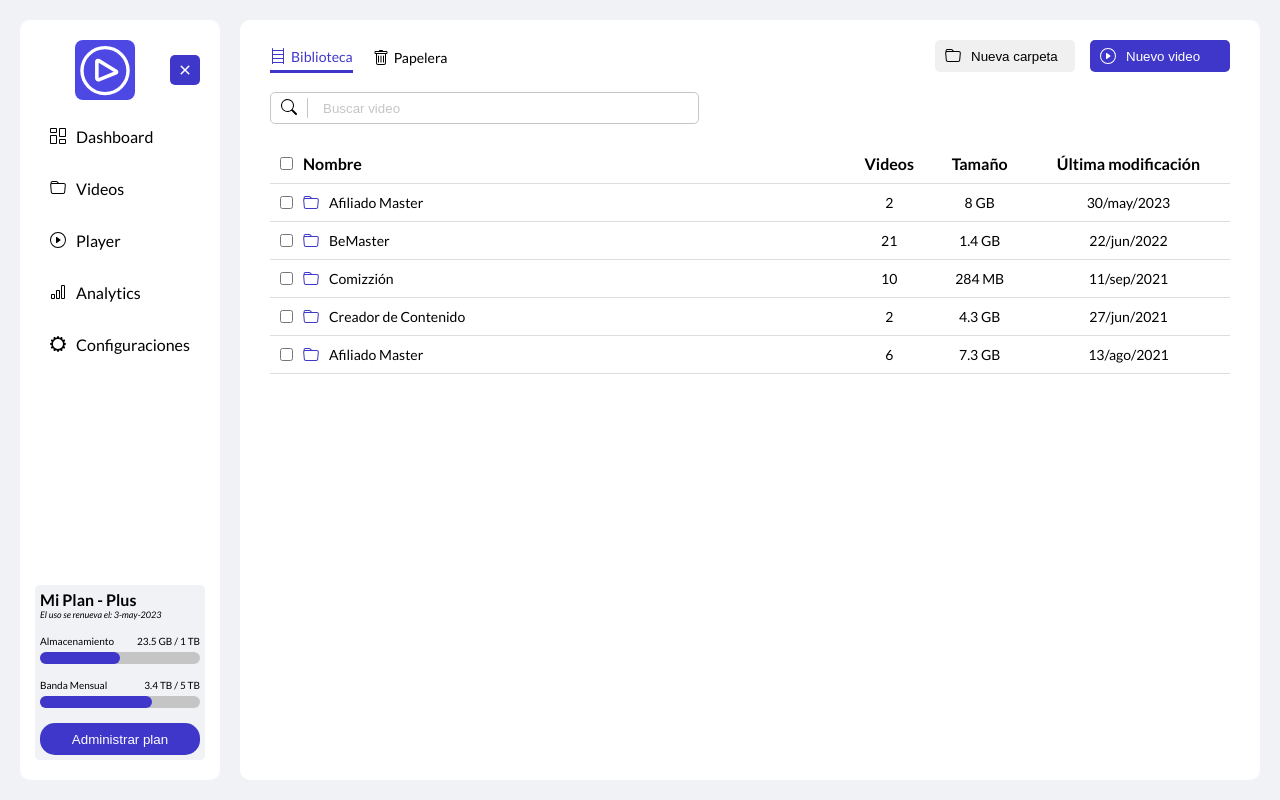
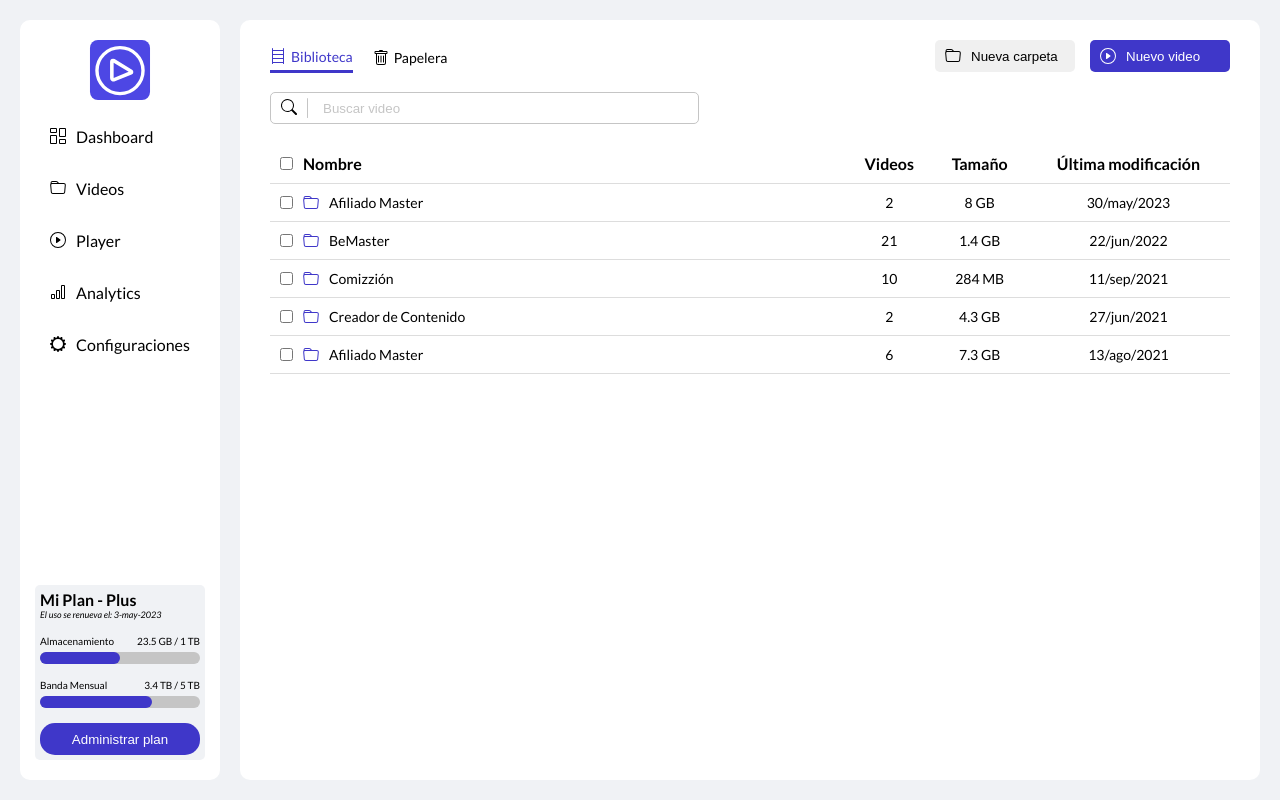
Before and after one commit to jesusalberto11/VideoTool, a React (Vite) app: page / in a window 1280 px wide. Built offline with nearby package versions, Linux system fonts and the light colour scheme.

Commit message:
Fix: Fixed close sidebar close button showing on non resposive view

```diff
--- a/src/components/sidebar/AppSidebar.tsx
+++ b/src/components/sidebar/AppSidebar.tsx
@@ -40,7 +40,11 @@ const AppSidebar = () => {
               loading="lazy"
             />
             <button
-              className="go-back-btn close-sd flex centered"
+              className={
+                isSidebarOpen
+                  ? "go-back-btn flex centered close-sd"
+                  : "close-sd"
+              }
               onClick={() => closeSidebar()}
             >
               <svg width="16" height="16" fill="#fff" viewBox="0 0 16 16">
```
